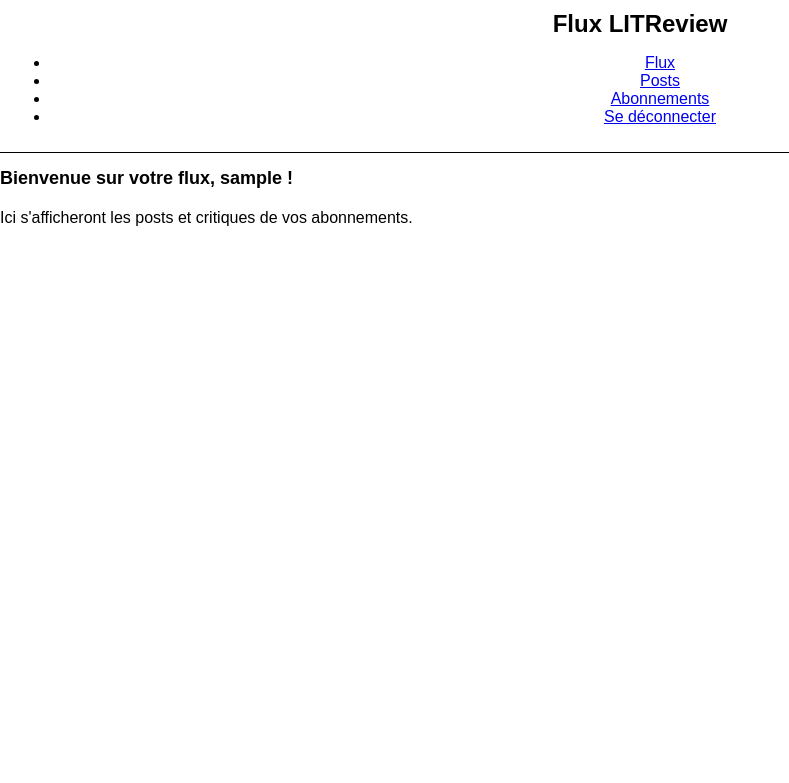
After one commit to fkruklyaramis/OC_project9, a Django app: page /flux/ in a window 1280 px wide. The commit adds this page. Shown: the top 783 px of the page, without its empty margins (0-789 px from the left). Run offline with Django 5.2, Linux system fonts and the light colour scheme; the visitor is signed in with stand-in values (Sample User, id 1).

Commit message:
set login & registery user

```diff
--- a/webapp/litrevu/static/litrevu/styles.css
+++ b/webapp/litrevu/static/litrevu/styles.css
@@ -1 +1,65 @@
-* { background: whitesmoke }
+body {
+    font-family: Arial, sans-serif;
+    margin: 0;
+    padding: 0;
+    background-color: white;
+}
+
+.auth-container {
+    max-width: 800px;
+    margin: 0 auto;
+    border: 1px solid #000;
+}
+
+header {
+    border-bottom: 1px solid #000;
+    padding: 10px;
+    text-align: center;
+}
+
+header h1 {
+    margin: 0;
+    font-size: 24px;
+}
+
+.auth-sections {
+    display: flex;
+    justify-content: space-between;
+    padding: 50px 20px;
+}
+
+.register-section, .login-section {
+    width: 45%;
+}
+
+.register-section {
+    text-align: center;
+}
+
+.login-section {
+    text-align: right;
+}
+
+h2 {
+    font-size: 18px;
+    margin-bottom: 20px;
+}
+
+.form-group {
+    margin-bottom: 15px;
+}
+
+input[type="text"], input[type="password"] {
+    width: 100%;
+    padding: 10px;
+    border: 1px solid #000;
+    box-sizing: border-box;
+}
+
+.btn {
+    padding: 8px 15px;
+    background-color: white;
+    border: 1px solid #000;
+    cursor: pointer;
+    border-radius: 4px;
+}
--- /dev/null
+++ b/webapp/litrevu/templates/litrevu/flux.html
@@ -0,0 +1,22 @@
+{% extends 'litrevu/base.html' %}
+
+{% block content %}
+<div class="flux-container">
+    <header>
+        <h1>Flux LITReview</h1>
+        <nav>
+            <ul>
+                <li><a href="{% url 'flux' %}">Flux</a></li>
+                <li><a href="#">Posts</a></li>
+                <li><a href="#">Abonnements</a></li>
+                <li><a href="{% url 'logout' %}">Se déconnecter</a></li>
+            </ul>
+        </nav>
+    </header>
+
+    <div class="content">
+        <h2>Bienvenue sur votre flux, {{ user.username }} !</h2>
+        <p>Ici s'afficheront les posts et critiques de vos abonnements.</p>
+    </div>
+</div>
+{% endblock %}
--- a/webapp/litrevu/views.py
+++ b/webapp/litrevu/views.py
@@ -1,8 +1,60 @@
-from django.http import HttpResponse
-from django.shortcuts import render
-from django.contrib.auth.models import User
+from django.shortcuts import render, redirect
+from django.contrib.auth import login, authenticate
+from django.contrib.auth.forms import UserCreationForm
+from django.contrib import messages
+from django.contrib.auth.decorators import login_required
+from django.contrib.auth import logout as auth_logout
 
 
 def index(request):
-    users = User.objects.all()
-    return render(request, 'litrevu/index.html', {'users': users})
+    """Vue pour la page d'accueil avec formulaires de connexion et d'inscription"""
+    return render(request, 'litrevu/index.html')
+
+
+def register(request):
+    """Fonction pour gérer l'inscription des utilisateurs"""
+    if request.method == 'POST':
+        form = UserCreationForm(request.POST)
+        if form.is_valid():
+            user = form.save()
+            username = form.cleaned_data.get('username')
+            messages.success(request, f'Compte créé avec succès pour {username}')
+            # Connecte automatiquement l'utilisateur après inscription
+            login(request, user)
+            return redirect('flux')  # Rediriger vers la page de flux après inscription
+        else:
+            for msg in form.error_messages:
+                messages.error(request, f"{msg}: {form.error_messages[msg]}")
+    else:
+        form = UserCreationForm()
+
+    return render(request, 'litrevu/register.html', {'form': form})
+
+
+def user_login(request):
+    """Fonction pour gérer la connexion des utilisateurs"""
+    if request.method == 'POST':
+        username = request.POST.get('username')
+        password = request.POST.get('password')
+
+        user = authenticate(request, username=username, password=password)
+
+        if user is not None:
+            login(request, user)
+            return redirect('flux')  # Rediriger vers la page de flux après connexion
+        else:
+            messages.error(request, 'Nom d\'utilisateur ou mot de passe incorrect.')
+
+    return redirect('index')  # Rediriger vers la page d'accueil en cas d'échec de connexion
+
+
+def user_logout(request):
+    """Fonction pour gérer la déconnexion des utilisateurs"""
+    auth_logout(request)
+    return redirect('index')
+
+
+@login_required
+def flux(request):
+    """Vue principale pour afficher le flux des critiques et tickets"""
+    return render(request, 'litrevu/flux.html')
--- a/webapp/webapp/settings.py
+++ b/webapp/webapp/settings.py
@@ -121,3 +121,6 @@
 # https://docs.djangoproject.com/en/5.2/ref/settings/#default-auto-field
 
 DEFAULT_AUTO_FIELD = 'django.db.models.BigAutoField'
+
+LOGIN_URL = 'index'  # Page où rediriger si un utilisateur non-connecté
+LOGIN_REDIRECT_URL = 'flux'  # Page où rediriger après une connexion réussie
--- a/webapp/webapp/urls.py
+++ b/webapp/webapp/urls.py
@@ -14,12 +14,13 @@
     1. Import the include() function: from django.urls import include, path
     2. Add a URL to urlpatterns:  path('blog/', include('blog.urls'))
 """
-from django.contrib import admin
 from django.urls import path
 from litrevu import views
 
 urlpatterns = [
-    path('admin/', admin.site.urls),
-    path('index/', views.index),
-
+    path('', views.index, name='index'),
+    path('register/', views.register, name='register'),
+    path('login/', views.user_login, name='login'),
+    path('logout/', views.user_logout, name='logout'),
+    path('flux/', views.flux, name='flux'),
 ]
```
Also changed, not shown: webapp/litrevu/templates/litrevu/index.html (+31 -5 lines), webapp/litrevu/templates/litrevu/register.html (added, +53 -0 lines), webapp/litrevu/templates/litrevu/login.html (deleted), webapp/litrevu/templates/litrevu/subscription.html (deleted).
